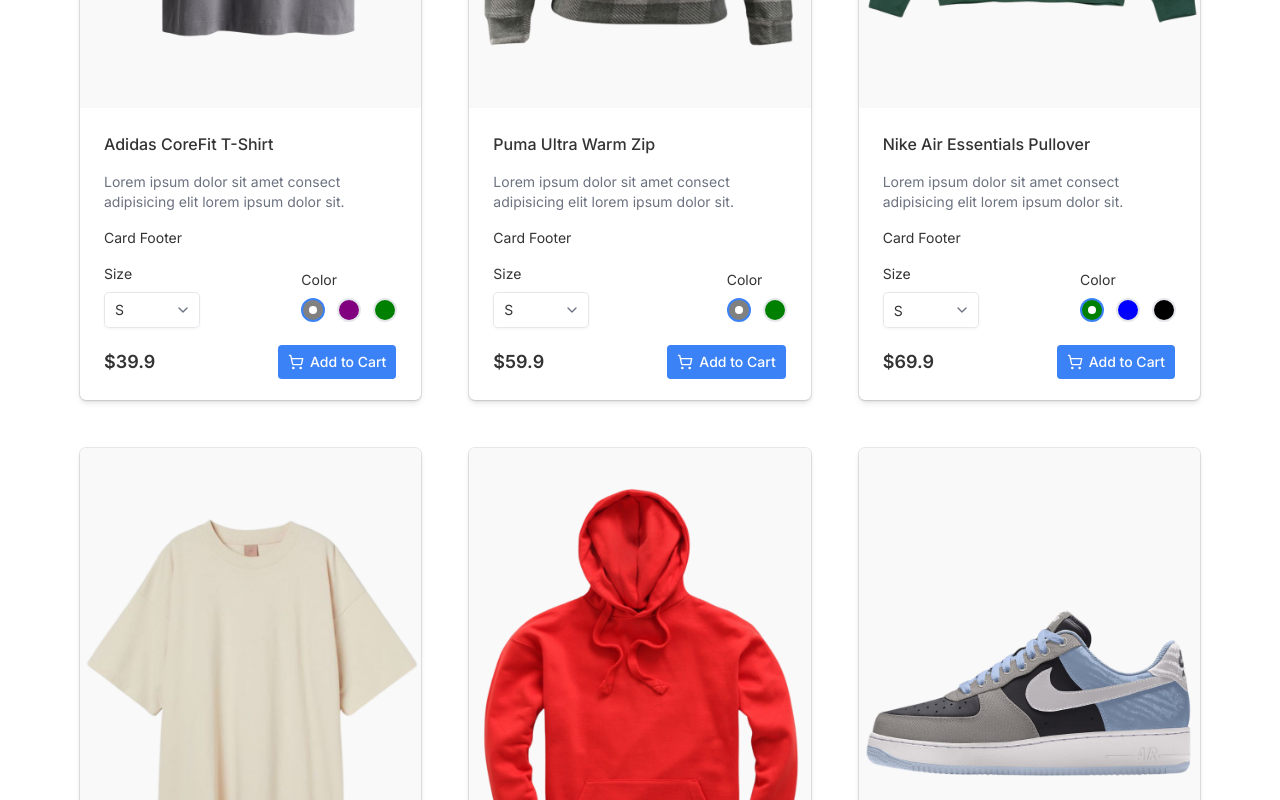
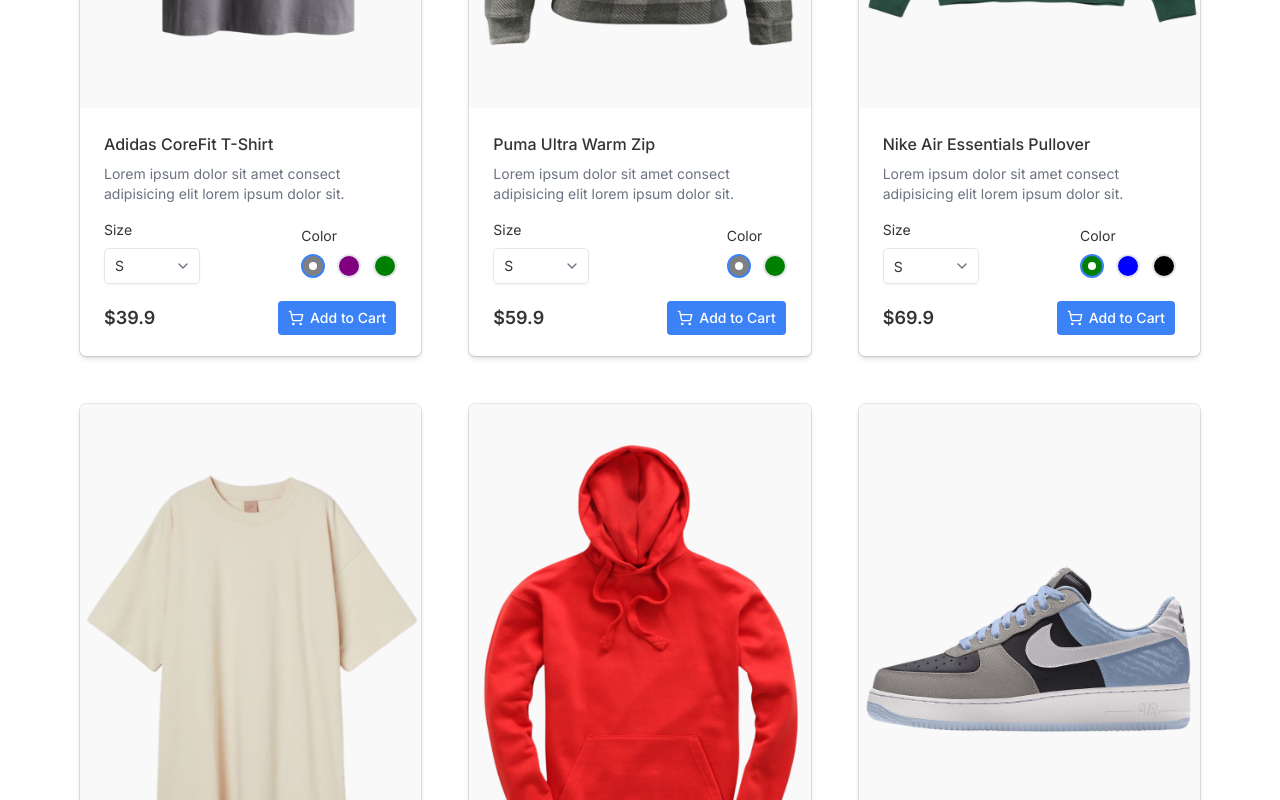
Before and after one commit to deepan-patel/OMS-FullStack, a Next.js app in the folder client/: page / in a window 1280 px wide. Shown: the part 720-1520 px from the top of the page. Built offline with nearby package versions, Linux system fonts and the light colour scheme.

Commit message:
Updated productCard
-- updated product card

```diff
--- a/client/src/components/web/ProductCard.tsx
+++ b/client/src/components/web/ProductCard.tsx
@@ -45,7 +45,7 @@
 
     return (
 
-        <Card className="rounded-lg shadow-lg p-0 m-0">
+        <Card className="rounded-lg shadow-lg p-0 m-0 flex flex-col">
             <CardHeader className="relative aspect-[2/3]">
                 {/* Image goes here */}
                 <Link href={`/products/${product.id}`}>
@@ -58,9 +58,11 @@
                 </Link>
             </CardHeader>
             <CardFooter className="flex flex-col items-start gap-4 pb-5">
-                <CardTitle>{product.name}</CardTitle>
-                <CardDescription>{product.shortDescription}</CardDescription>
-                <p>Card Footer</p>
+                {/* product name and description */}
+                <div className="flex flex-col gap-2">
+                    <CardTitle>{product.name}</CardTitle>
+                    <CardDescription>{product.shortDescription}</CardDescription>
+                </div>
 
                 {/* sizing and colour options */}
                 <div className="w-full flex items-center justify-between">
```
